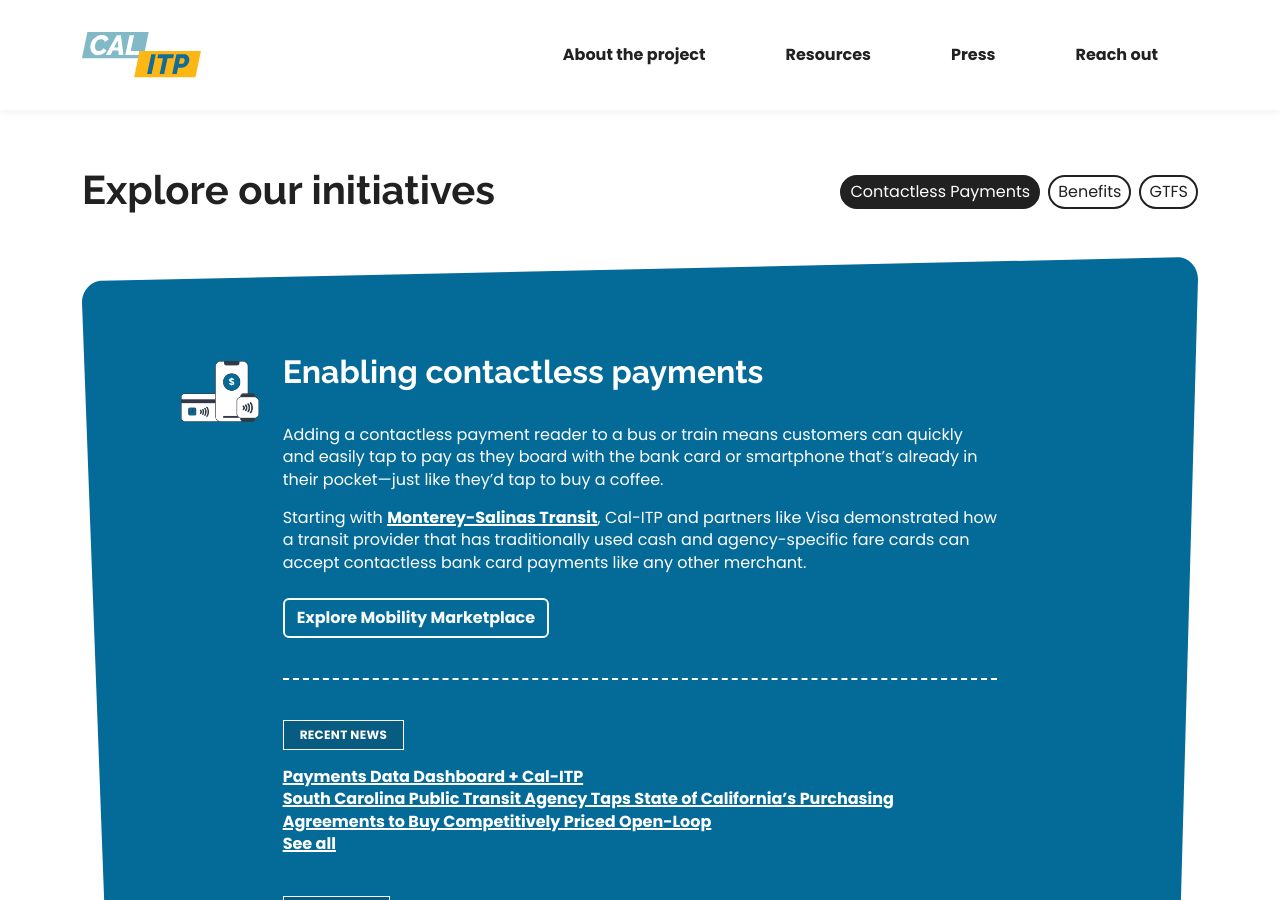
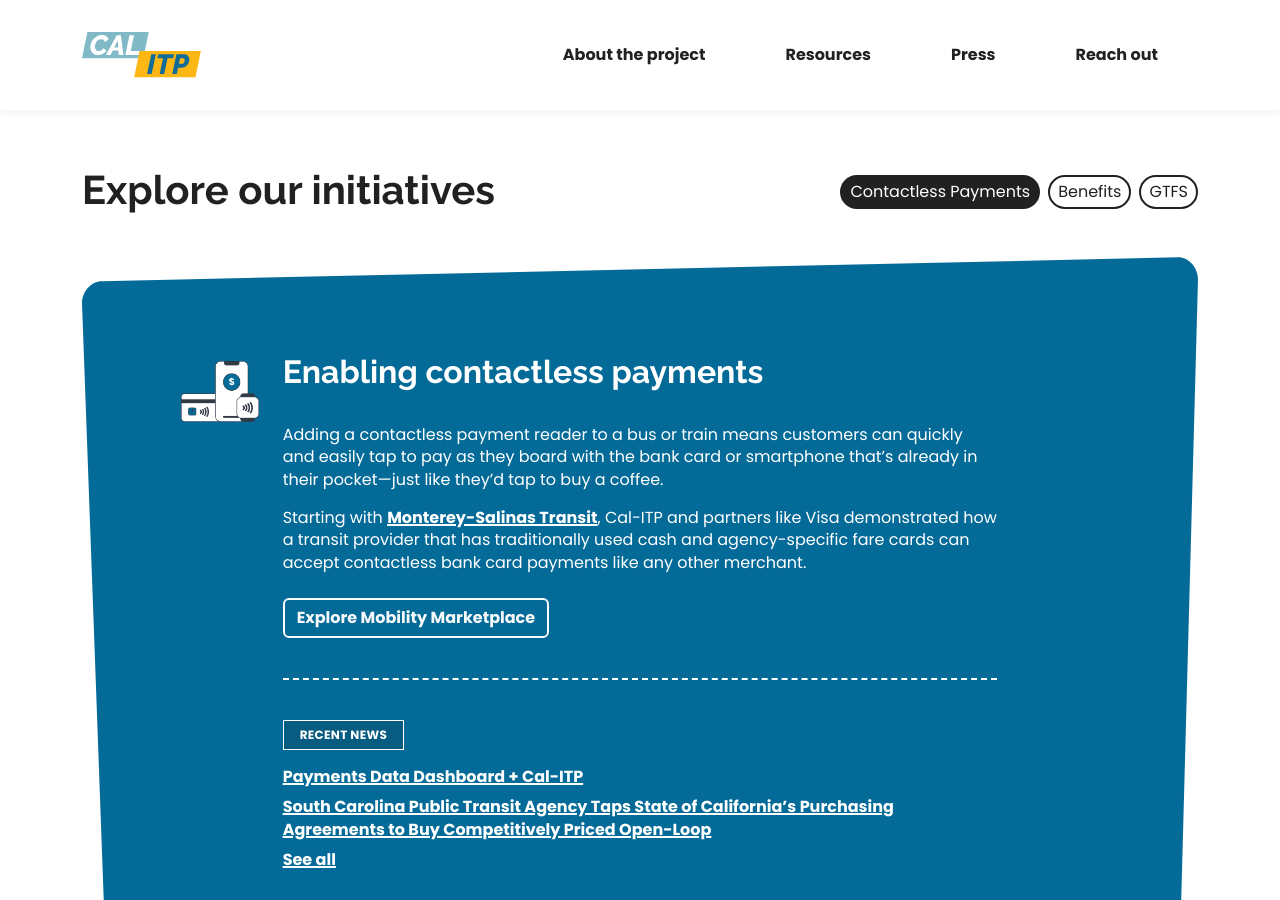
Before and after one commit to cal-itp/calitp.org, a Jekyll site: the page built from src/index.html, in a window 1280 px wide and 900 px high, scrolled down 1942 px. Built offline with Jekyll 4.4.1, drawn with Linux system fonts in a browser that asks for light colours.

Commit message:
fix: initiative press links were missing d-block class
d-block is needed to make margin have effect.
b8f5517d added d-block to resource links, but not press links

```diff
--- a/src/_includes/initiatives.html
+++ b/src/_includes/initiatives.html
@@ -73,7 +73,7 @@
                 {% if press.tags contains initiative.tag %}
                   <article class="press-item">
                     <a
-                      class="text-white fw-bold mb-2"
+                      class="text-white fw-bold mb-2 d-block"
                       rel="noreferrer"
                       href="{{ url }}"
                       {% if press.external %}target="_blank"{% endif %}>{{ press.title }}</a>
```
